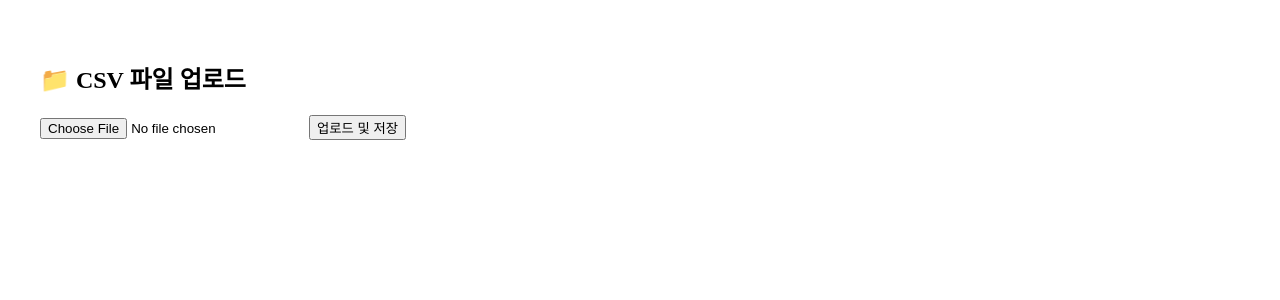
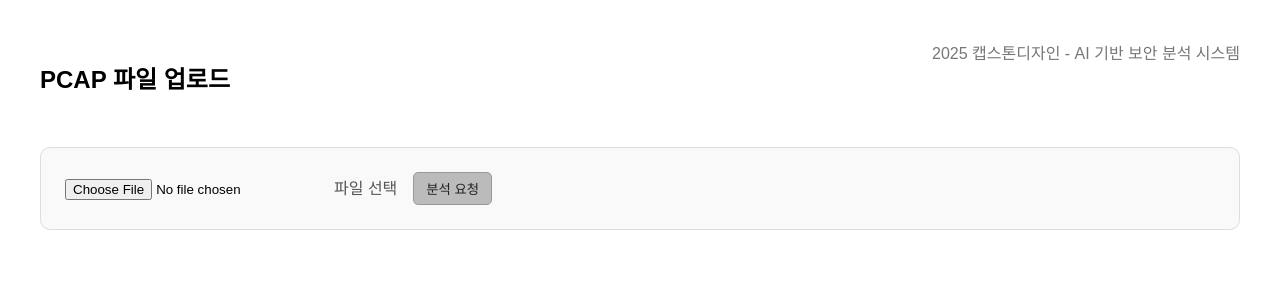
Before and after one commit to dlwldls1046/2025-1CapWeb, a React (Create React App) app in the folder client/: page /upload in a window 1280 px wide. Shown: the top 300 px of the page. Built offline with nearby package versions, Linux system fonts and the light colour scheme.

Commit message:
AI 결과 분석 및 시각화 구현

```diff
--- a/client/package.json
+++ b/client/package.json
@@ -7,7 +7,8 @@
     "react": "^18.2.0",
     "react-dom": "^18.2.0",
     "react-router-dom": "^6.18.0",
-    "react-scripts": "^5.0.1"
+    "react-scripts": "^5.0.1",
+    "recharts": "^2.15.3"
   },
   "scripts": {
     "start": "react-scripts start",
--- a/client/src/pages/UploadPage.jsx
+++ b/client/src/pages/UploadPage.jsx
@@ -1,68 +1,252 @@
-import React, { useState } from 'react';
-import axios from 'axios';
+import React, { useState, useEffect } from 'react'
+import axios from 'axios'
+import {
+  BarChart,
+  Bar,
+  XAxis,
+  YAxis,
+  Tooltip,
+  Legend,
+  PieChart,
+  Pie,
+} from 'recharts'
+
+// ✅ 한글 변환 매핑
+const featureNameMap = {
+  mean_ip_len: '평균 IP 길이',
+  std_ip_len: 'IP 길이 표준편차',
+  syn_count: 'SYN 패킷 수',
+  udp_port_variety: 'UDP 포트 다양성',
+  tcp_port_variety: 'TCP 포트 다양성',
+  tcp_seq_var: 'TCP 순서 변화량',
+  icmp_type_8_ratio: 'ICMP Echo 비율',
+  arp_reply_ratio: 'ARP 응답 비율',
+  arp_src_ip_unique: 'ARP 출발지 IP 수',
+  mean_udp_len: 'UDP 평균 길이',
+  'ip.len': 'IP 길이',
+  'ip.ttl': 'TTL 값',
+  'tcp.seq': 'TCP 시퀀스 번호',
+  'udp.length': 'UDP 길이',
+}
 
 function UploadPage() {
-  const [file, setFile] = useState(null);
-  const [result, setResult] = useState(null);
+  const [file, setFile] = useState(null)
+  const [result, setResult] = useState(null)
+  const [savedInfo, setSavedInfo] = useState(null)
+  const [btnColor, setBtnColor] = useState('#bbb')
+  const [graphData, setGraphData] = useState(null)
 
   const handleFileChange = (e) => {
-    setFile(e.target.files[0]);
-  };
+    setFile(e.target.files[0])
+  }
 
   const handleUpload = async () => {
     if (!file) {
-      alert('파일을 선택해주세요.');
-      return;
+      alert('파일을 선택해주세요.')
+      return
     }
 
-    const formData = new FormData();
-    formData.append('file', file);
+    const formData = new FormData()
+    formData.append('file', file)
+
+    setResult(null)
+    setGraphData(null)
 
     try {
-      const res = await axios.post('http://localhost:5000/api/analysis', formData, {
-        headers: {
-          'Content-Type': 'multipart/form-data',
-        },
-      });
+      const predictRes = await axios.post(
+        'http://localhost:5050/predict',
+        formData,
+        {
+          headers: { 'Content-Type': 'multipart/form-data' },
+        }
+      )
+      setResult(predictRes.data)
 
-      const parsed = res.data.parsed;
-      console.log('✅ 분석 결과:', parsed);
-      setResult(parsed);
+      const graphRes = await axios.get(
+        `http://localhost:5050/graph-detail?filename=${file.name}`
+      )
+      setGraphData(graphRes.data)
 
-      // 👉 사용자 ID는 localStorage에서 토큰 decode하거나 가짜로 테스트 ID 사용
-      const userId = '테스트UserID123'; // 실제로는 로그인한 유저 ID를 사용해야 함
+      const userId = '테스트UserID123'
+      const saveRes = await axios.post(
+        'http://localhost:5000/api/analysis/save',
+        {
+          userId,
+          filename: file.name,
+          result: predictRes.data,
+        }
+      )
+      setSavedInfo(saveRes.data.data)
+    } catch (err) {
+      console.error('❌ 분석 실패:', err)
+      alert('분석 실패')
+    }
+  }
 
-      // ✅ 분석 결과 저장 요청
-      await axios.post('http://localhost:5000/api/analysis/save', {
-        userId: userId,
-        filename: file.name,
-        result: parsed,
-      });
+  const barChartData =
+    graphData &&
+    Object.entries(graphData.feature_comparison || {}).map(([key, value]) => ({
+      name: featureNameMap[key] || key,
+      현재값: value.current,
+      정상평균: value.normal_avg,
+    }))
 
-      console.log('✅ 결과 저장 완료');
+  let importanceData =
+    graphData &&
+    Object.entries(graphData.feature_importance || {})
+      .map(([key, value]) => ({
+        name: featureNameMap[key] || key,
+        value: value,
+      }))
+      .filter((item) => item.value > 0)
 
-    } catch (err) {
-      console.error('❌ 업로드 실패:', err);
-      alert('업로드 실패');
-    }
-  };
+  if (importanceData && importanceData.length === 0) {
+    importanceData = [{ name: '기본값', value: 1 }]
+  }
 
   return (
-    <div style={{ padding: '2rem' }}>
-      <h2>📁 CSV 파일 업로드</h2>
-      <input type="file" accept=".csv" onChange={handleFileChange} />
-      <button onClick={handleUpload} style={{ marginLeft: '1rem' }}>
-        업로드 및 저장
-      </button>
+    <div
+      style={{
+        backgroundColor: '#fff',
+        minHeight: '100vh',
+        padding: '2rem',
+        fontFamily: 'sans-serif',
+      }}
+    >
+      <div
+        style={{
+          display: 'flex',
+          justifyContent: 'space-between',
+          marginBottom: '2rem',
+        }}
+      >
+        <h2>PCAP 파일 업로드</h2>
+        <span style={{ color: '#777' }}>
+          2025 캡스톤디자인 - AI 기반 보안 분석 시스템
+        </span>
+      </div>
+
+      <div
+        style={{
+          backgroundColor: '#f9f9f9',
+          border: '1px solid #ddd',
+          padding: '1.5rem',
+          borderRadius: '10px',
+        }}
+      >
+        <input type='file' accept='.pcap' onChange={handleFileChange} />
+        <span style={{ marginLeft: '1rem', color: '#555' }}>
+          {file?.name || '파일 선택'}
+        </span>
+        <button
+          onClick={handleUpload}
+          onMouseEnter={() => setBtnColor('#a5a5a5')}
+          onMouseLeave={() => setBtnColor('#f5f5f5')}
+          style={{
+            marginLeft: '1rem',
+            backgroundColor: btnColor,
+            color: '#222',
+            border: '1px solid #999',
+            padding: '6px 12px',
+            borderRadius: '5px',
+            cursor: 'pointer',
+          }}
+        >
+          분석 요청
+        </button>
+      </div>
 
       {result && (
-        <div style={{ marginTop: '2rem' }}>
-          <h3>📊 분석 결과</h3>
-          <pre>{JSON.stringify(result.slice(0, 5), null, 2)}</pre>
+        <div
+          style={{
+            marginTop: '2rem',
+            padding: '1.5rem',
+            border: '1px solid #888',
+            borderRadius: '10px',
+            backgroundColor: '#3a3a3a',
+            color: '#eee',
+          }}
+        >
+          <h3>분석 결과</h3>
+          <div style={{ marginBottom: '0.8rem' }}>
+            <strong>공격 유형:</strong>{' '}
+            <span style={{ color: '#ff7070' }}>{result.attack}</span>
+          </div>
+          <div style={{ marginBottom: '0.8rem' }}>
+            <strong>설명:</strong> <span>{result.description}</span>
+          </div>
+          <div style={{ marginBottom: '0.8rem' }}>
+            <strong>위험도:</strong>{' '}
+            <span
+              style={{
+                color:
+                  result.risk_level === '높음'
+                    ? '#ff5252'
+                    : result.risk_level === '중간'
+                    ? '#ffb74d'
+                    : '#81c784',
+              }}
+            >
+              {result.risk_level}
+            </span>
+          </div>
+        </div>
+      )}
+
+      {savedInfo?.createdAt && (
+        <div style={{ marginTop: '2rem', color: '#444' }}>
+          저장 완료됨 ({new Date(savedInfo.createdAt).toLocaleString('ko-KR')})
+        </div>
+      )}
+
+      {graphData && (
+        <div style={{ marginTop: '3rem' }}>
+          <h3>주요 지표 시각화</h3>
+          <div style={{ display: 'flex', gap: '2rem', flexWrap: 'wrap' }}>
+            <div style={{ flex: 1, minWidth: '300px' }}>
+              <h4>현재값 vs 정상 평균</h4>
+              {barChartData && barChartData.length > 0 ? (
+                <BarChart width={500} height={300} data={barChartData}>
+                  <XAxis dataKey='name' />
+                  <YAxis />
+                  <Tooltip />
+                  <Legend />
+                  <Bar dataKey='현재값' fill='#8884d8' />
+                  <Bar dataKey='정상평균' fill='#82ca9d' />
+                </BarChart>
+              ) : (
+                <p style={{ color: '#aaa' }}>
+                  시각화할 비교 데이터가 없습니다.
+                </p>
+              )}
+            </div>
+            <div style={{ flex: 1, minWidth: '300px' }}>
+              <h4> 피처 중요도</h4>
+              {importanceData && importanceData.length > 0 ? (
+                <PieChart width={400} height={300}>
+                  <Pie
+                    data={importanceData}
+                    dataKey='value'
+                    nameKey='name'
+                    cx='50%'
+                    cy='50%'
+                    outerRadius={100}
+                    fill='#ffb74d'
+                    label
+                    minAngle={10}
+                    isAnimationActive={false}
+                  />
+                  <Tooltip />
+                </PieChart>
+              ) : (
+                <p style={{ color: '#aaa' }}>중요 피처 데이터가 없습니다.</p>
+              )}
+            </div>
+          </div>
         </div>
       )}
     </div>
-  );
+  )
 }
 
-export default UploadPage;
+export default UploadPage
```
Also changed, not shown: client/src/App.jsx (+27 -27 lines), 2 other files (tests, documents, lock files or other folders).
